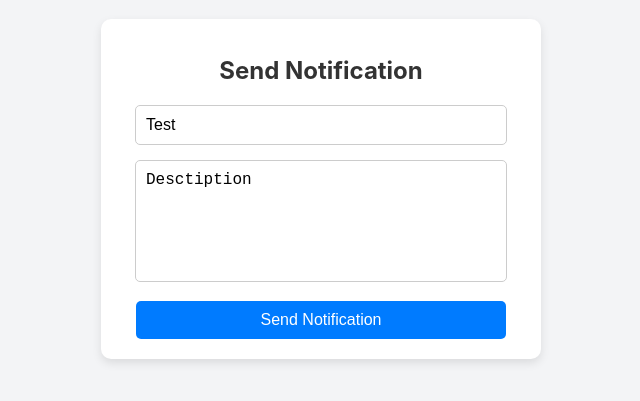
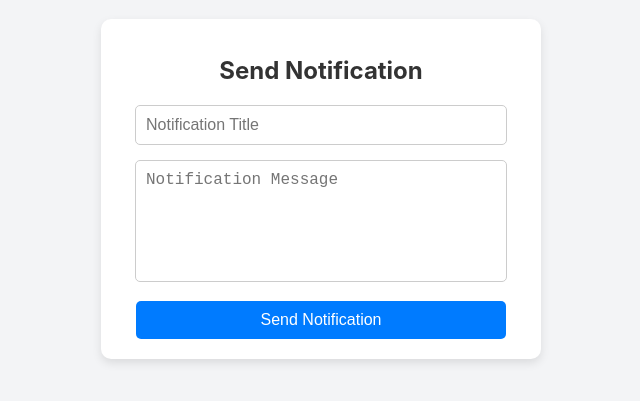
Before and after one commit to milllan10/web-notification-service-worker, a React (Create React App) app in the folder frontend/: page /send-notification in a window 1280 px wide. Shown: the part 211-612 px from the top of the page, without its empty margins (319-959 px from the left). Built offline with nearby package versions, Linux system fonts and the light colour scheme.

Commit message:
Removed default text from sending notification form

```diff
--- a/frontend/src/SendNotification.js
+++ b/frontend/src/SendNotification.js
@@ -2,8 +2,8 @@ import React, { useState } from 'react';
 import './index.css'; // Import the CSS file
 
 const SendNotification = () => {
-  const [title, setTitle] = useState('Test');
-  const [message, setMessage] = useState('Desctiption');
+  const [title, setTitle] = useState('');
+  const [message, setMessage] = useState('');
   const [loading, setLoading] = useState(false);
 //   const backendUrl = 'http://localhost:5000';
   const backendUrl = 'https://web-notification-worker-backend.vercel.app'; // Use environment variable
```
